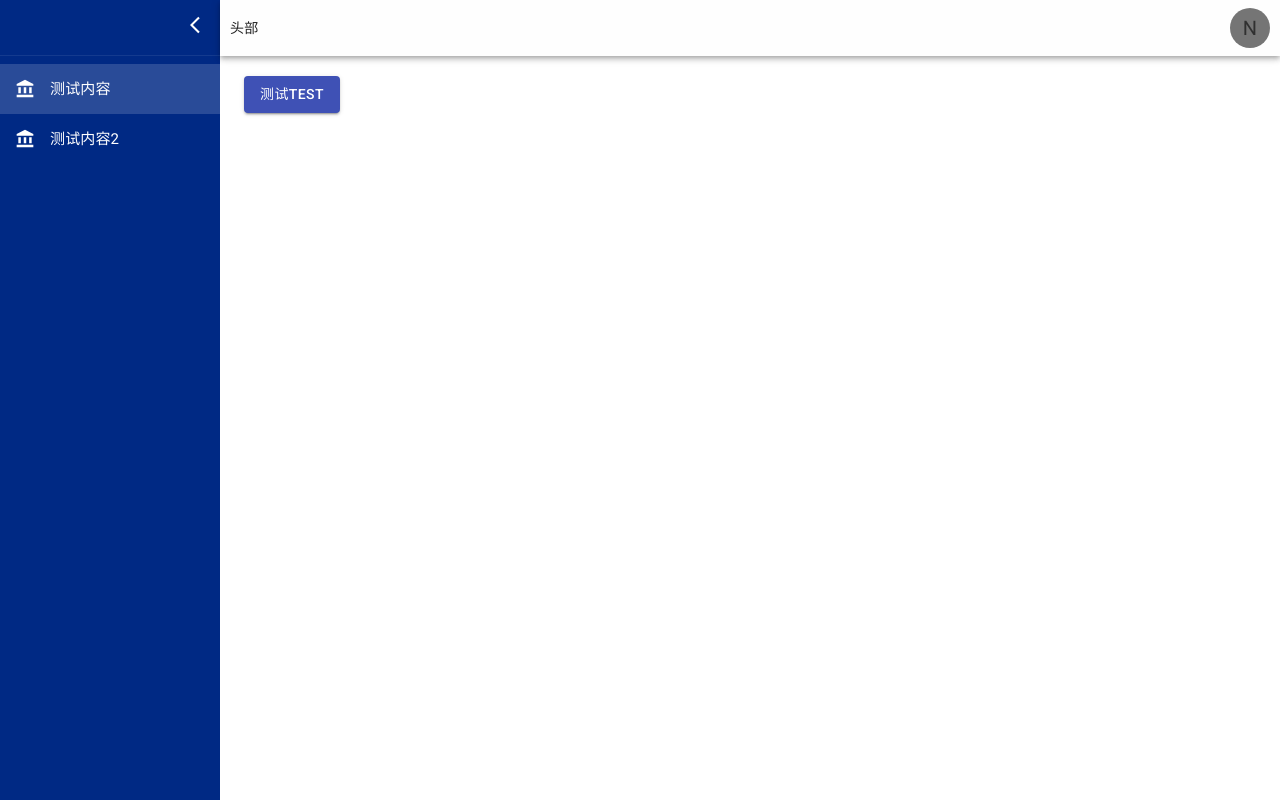
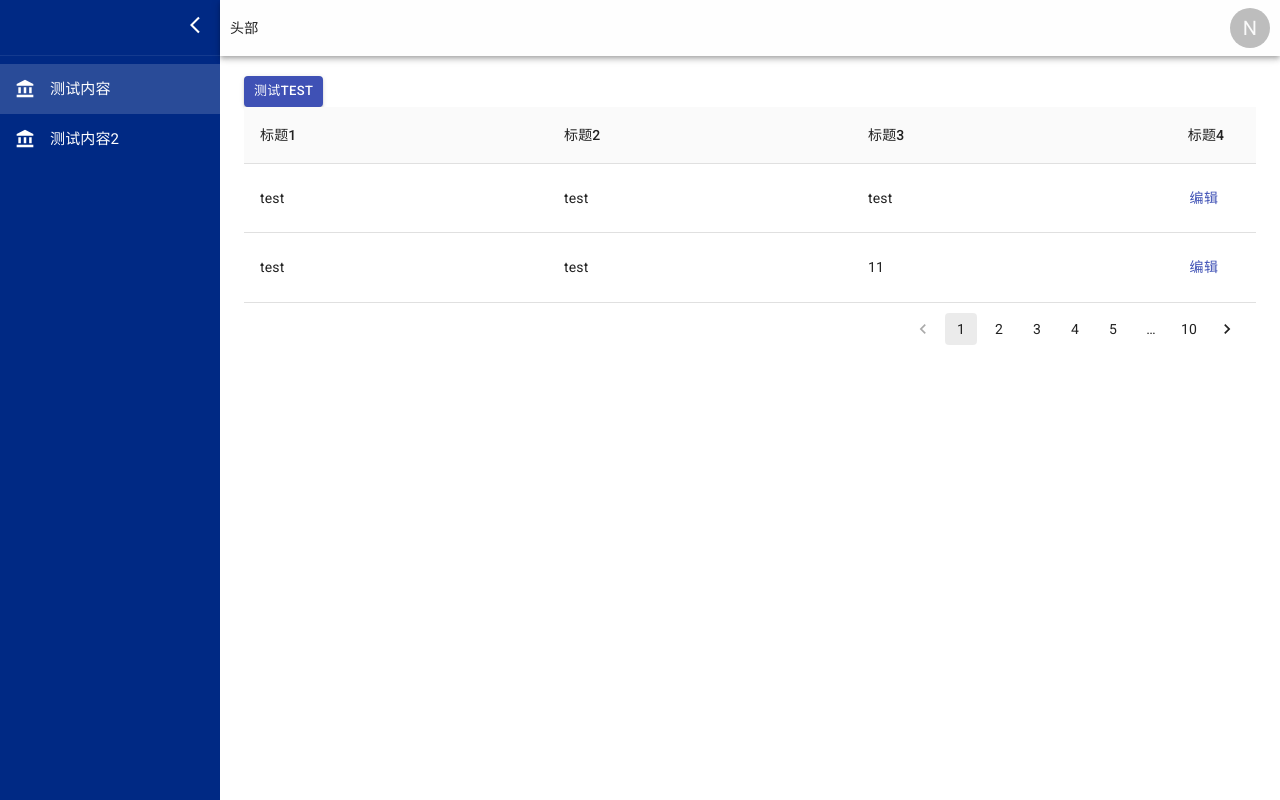
Before and after one commit to cuo9958/node-config, a React app in the folder client/: page / in a window 1280 px wide. Built offline with nearby package versions, Linux system fonts and the light colour scheme.

Commit message:
增加样式

```diff
--- a/client/package.json
+++ b/client/package.json
@@ -10,6 +10,7 @@
     "@babel/core": "7.9.0",
     "@material-ui/core": "^4.11.0",
     "@material-ui/icons": "^4.9.1",
+    "@material-ui/lab": "^4.0.0-alpha.56",
     "@svgr/webpack": "4.3.3",
     "@types/jest": "^24.0.0",
     "@types/react": "^16.9.0",
--- /dev/null
+++ b/client/src/pages/App.less
@@ -0,0 +1,6 @@
+.table-footer {
+    padding: 10px;
+}
+.pagination ul {
+    justify-content: flex-end;
+}
--- a/client/src/pages/App.tsx
+++ b/client/src/pages/App.tsx
@@ -1,6 +1,14 @@
 import React from 'react';
 import Button from '@material-ui/core/Button';
 import { inject } from 'mobx-react';
+import Table from '@material-ui/core/Table';
+import TableBody from '@material-ui/core/TableBody';
+import TableCell from '@material-ui/core/TableCell';
+import TableContainer from '@material-ui/core/TableContainer';
+import TableHead from '@material-ui/core/TableHead';
+import TableRow from '@material-ui/core/TableRow';
+import Pagination from '@material-ui/lab/Pagination';
+import './App.less';
 
 @inject((models: any) => ({
     nickname: models.user.nickname,
@@ -9,9 +17,48 @@ export default class App extends React.Component<any> {
     render() {
         return (
             <div className="App">
-                <Button variant="contained" color="primary" onClick={() => this.test()}>
+                <Button variant="contained" size="small" color="primary" onClick={() => this.test()}>
                     测试{this.props.nickname}
                 </Button>
+                <TableContainer>
+                    <Table stickyHeader>
+                        <TableHead>
+                            <TableRow>
+                                <TableCell>标题1</TableCell>
+                                <TableCell>标题2</TableCell>
+                                <TableCell>标题3</TableCell>
+                                <TableCell width={100} align="center">
+                                    标题4
+                                </TableCell>
+                            </TableRow>
+                        </TableHead>
+                        <TableBody>
+                            <TableRow>
+                                <TableCell>test</TableCell>
+                                <TableCell>test</TableCell>
+                                <TableCell>test</TableCell>
+                                <TableCell>
+                                    <Button color="primary" onClick={() => this.test()}>
+                                        编辑
+                                    </Button>
+                                </TableCell>
+                            </TableRow>
+                            <TableRow>
+                                <TableCell>test</TableCell>
+                                <TableCell>test</TableCell>
+                                <TableCell>11</TableCell>
+                                <TableCell>
+                                    <Button color="primary" onClick={() => this.test()}>
+                                        编辑
+                                    </Button>
+                                </TableCell>
+                            </TableRow>
+                        </TableBody>
+                    </Table>
+                </TableContainer>
+                <div className="table-footer">
+                    <Pagination className="pagination" count={10} shape="rounded" />
+                </div>
             </div>
         );
     }
--- a/client/src/pages/layout/index.tsx
+++ b/client/src/pages/layout/index.tsx
@@ -40,7 +40,6 @@ export default function (props: any) {
     const curr = Utils.checkUrl(location.pathname);
 
     return (
-        <ThemeProvider theme={theme}>
         <div id="container">
             <header id="header">
                 头部
@@ -59,6 +58,7 @@ export default function (props: any) {
                     </Badge>
                 </div>
             </header>
+            <ThemeProvider theme={theme}>
                 <div id="menus">
                     <div className="left-box-btn">
                         <ArrowBackIosIcon fontSize="small" />
@@ -66,11 +66,11 @@ export default function (props: any) {
                     <Divider light={true} />
                     <MenuList autoFocusItem>{RouteConfigs.map((Route) => Routes(Route, Route.name, curr.name === Route.name, go))}</MenuList>
                 </div>
+            </ThemeProvider>
             <div id="content">
                 <div className="header"></div>
                 <Container className="content-main">{props.children}</Container>
             </div>
         </div>
-        </ThemeProvider>
     );
 }
```
Lines whose indentation alone changed are shown as unchanged.
